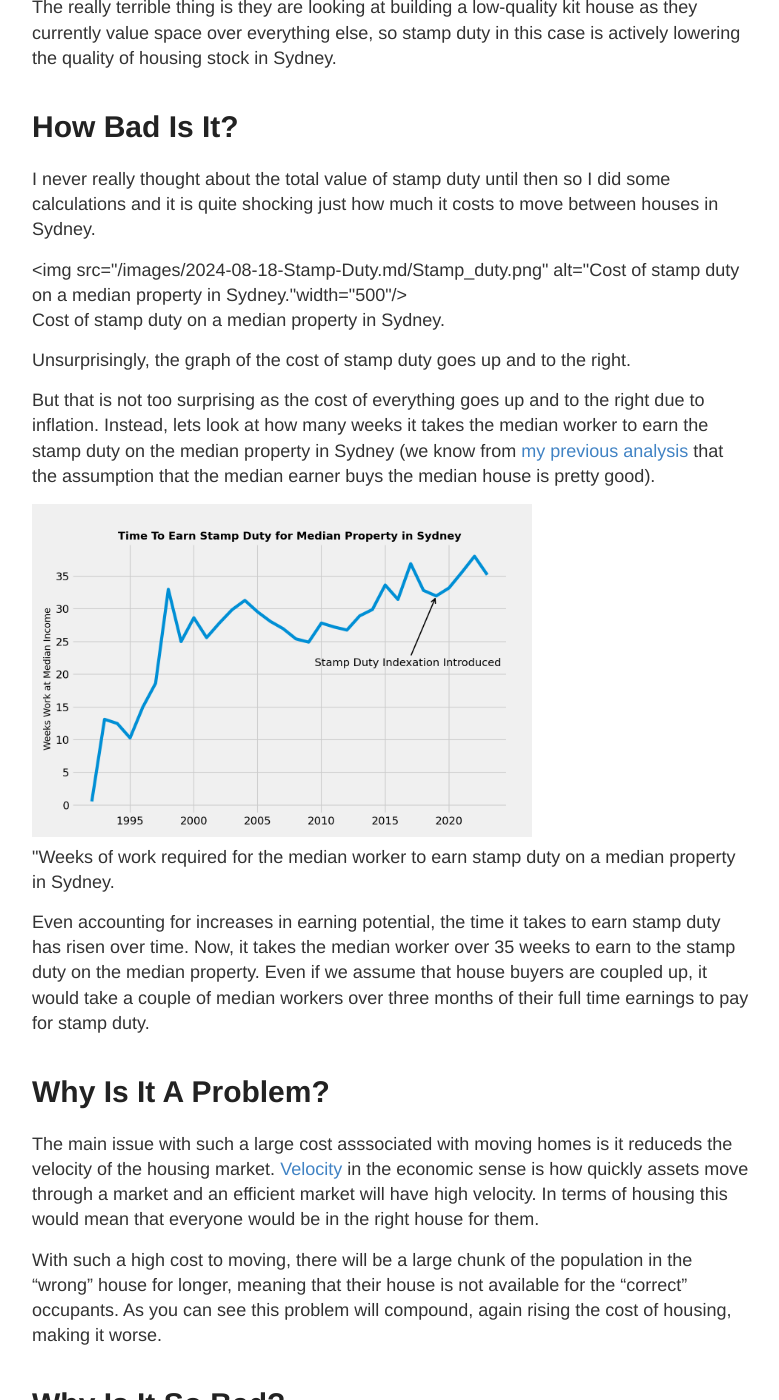
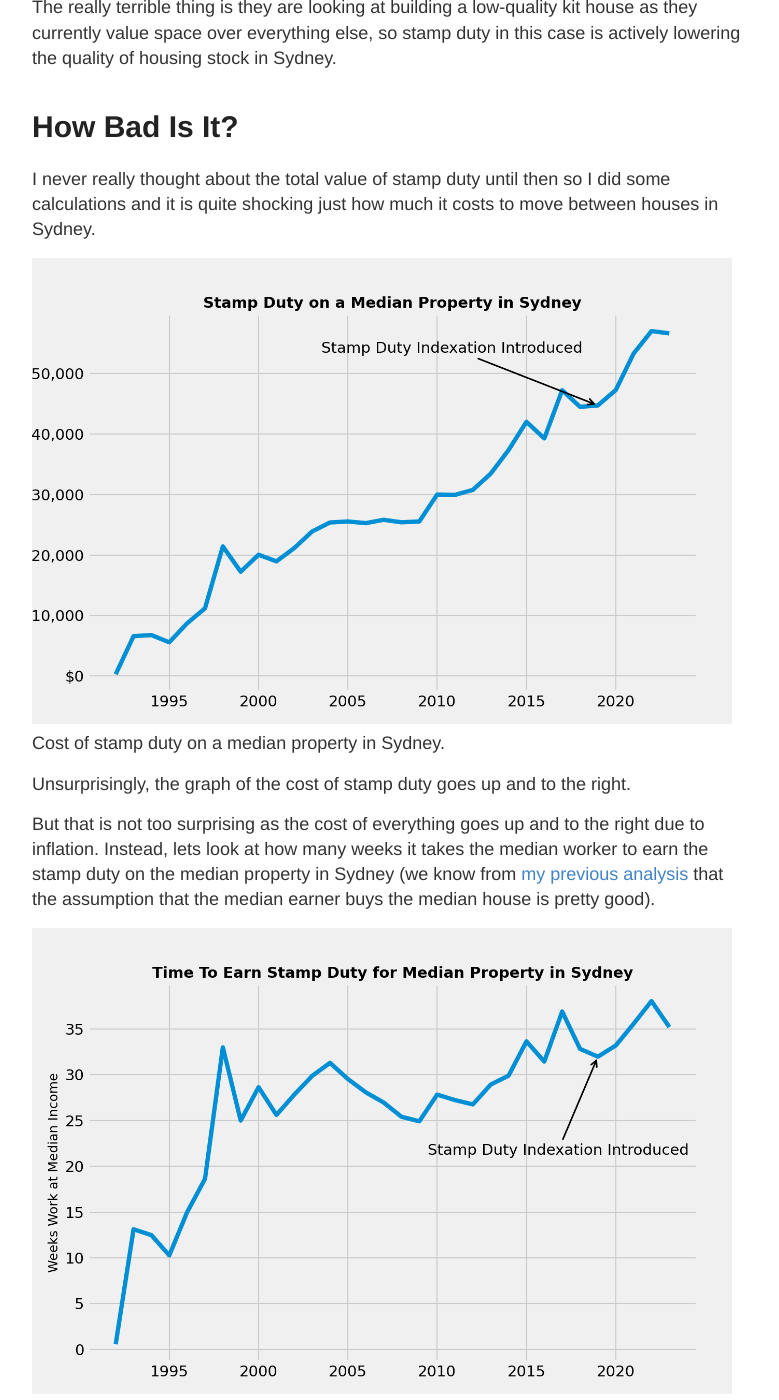
Before and after one commit to speppou/speppou.github.io, a Jekyll site: the page built from _posts/2024-08-18-Stamp-Duty.md, in a window 1280 px wide and 1400 px high, scrolled down 658 px. Shown: the whole window, without its empty margins (248-1027 px from the left). Built offline with Jekyll 4.4.1, drawn with Linux system fonts in a browser that asks for light colours; some of the changed text lies outside the part shown.

Commit message:
Update 2024-08-18-Stamp-Duty.md

```diff
--- a/_posts/2024-08-18-Stamp-Duty.md
+++ b/_posts/2024-08-18-Stamp-Duty.md
@@ -15,7 +15,7 @@ The really terrible thing is they are looking at building a low-quality kit hous
 I never really thought about the total value of stamp duty until then so I did some calculations and it is quite shocking just how much it costs to move between houses in Sydney.
 
 <figure>
-    <img src="{{ site.baseurl }}/images/2024-08-18-Stamp-Duty.md/Stamp_duty.png" alt="Cost of stamp duty on a median property in Sydney."width="500"/>
+    <img src="{{ site.baseurl }}/images/2024-08-18-Stamp-Duty.md/Stamp_duty.png" alt="Cost of stamp duty on a median property in Sydney." width="700"/>
     <figcaption>Cost of stamp duty on a median property in Sydney.</figcaption>
 </figure>
 
@@ -24,8 +24,8 @@ Unsurprisingly, the graph of the cost of stamp duty goes up and to the right.
 But that is not too surprising as the cost of everything goes up and to the right due to inflation. Instead, lets look at how many weeks it takes the median worker to earn the stamp duty on the median property in Sydney (we know from [my previous analysis](https://surfacethoughts.com/Sydney-Property/) that the assumption that the median earner buys the median house is pretty good).
 
 <figure>
-    <img src="{{ site.baseurl }}/images/2024-08-18-Stamp-Duty.md/Stamp_duty_weeks.png" alt="Weeks of work required for the median worker to earn stamp duty on a median property in Sydney." width="500"/>
-    <figcaption>"Weeks of work required for the median worker to earn stamp duty on a median property in Sydney.</figcaption>
+    <img src="{{ site.baseurl }}/images/2024-08-18-Stamp-Duty.md/Stamp_duty_weeks.png" alt="Weeks of work required for the median worker to earn stamp duty on a median property in Sydney." width="700"/>
+    <figcaption>Weeks of work required for the median worker to earn stamp duty on a median property in Sydney.</figcaption>
 </figure>
 
 Even accounting for increases in earning potential, the time it takes to earn stamp duty has risen over time. Now, it takes the median worker over 35 weeks to earn to the stamp duty on the median property. Even if we assume that house buyers are coupled up, it would take a couple of median workers over three months of their full time earnings to pay for stamp duty.
```
